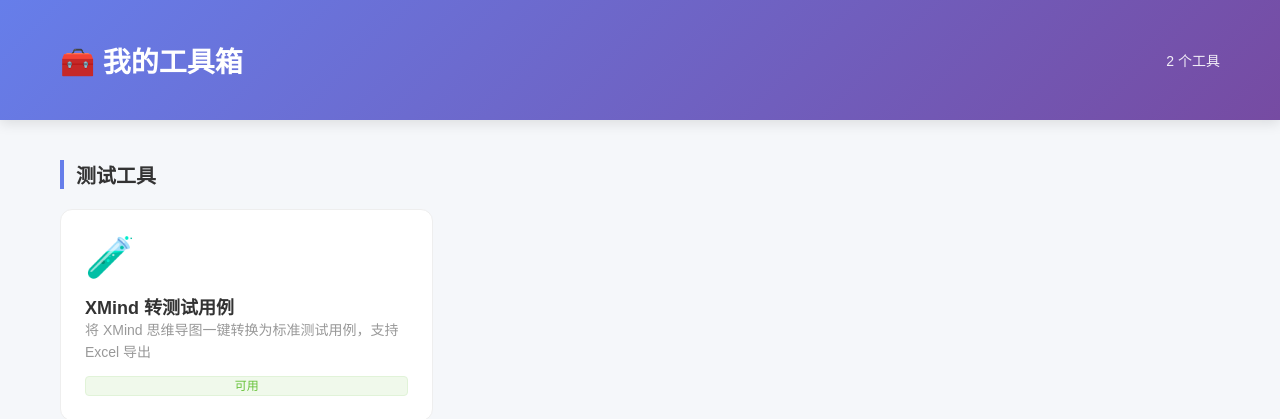
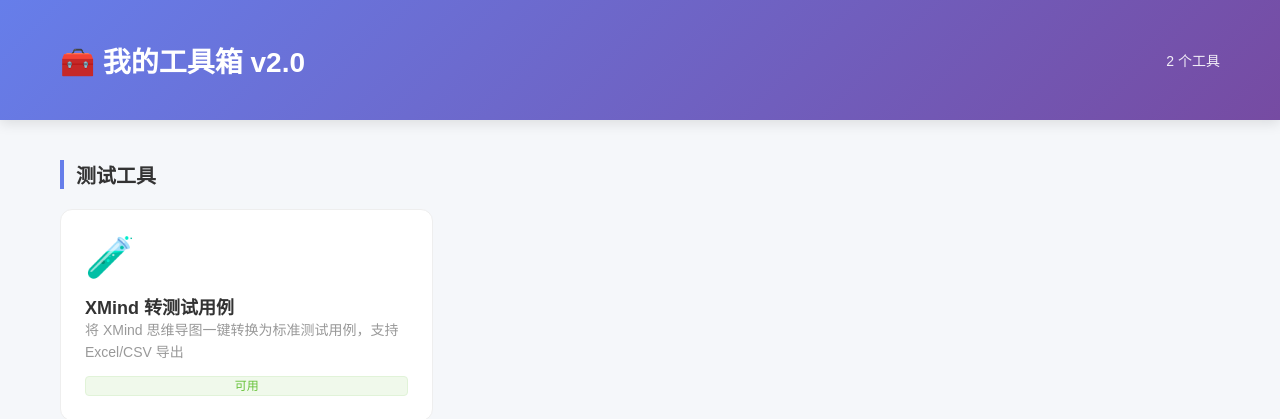
Before and after one commit to hizibo/my_person_website, a Vue app in the folder frontend/: page / in a window 1280 px wide. Shown: the top 419 px of the page. Built offline with nearby package versions, Linux system fonts and the light colour scheme; no server answers.

Commit message:
feat: 首页文案更新 - v2.0 标题 + XMind导出描述优化

```diff
--- a/frontend/src/views/Home.vue
+++ b/frontend/src/views/Home.vue
@@ -3,7 +3,7 @@
     <!-- 顶部导航 -->
     <div class="header">
       <div class="header-content">
-        <h1 class="logo">🧰 我的工具箱</h1>
+        <h1 class="logo">🧰 我的工具箱 v2.0</h1>
         <div class="tool-count">{{ tools.length }} 个工具</div>
       </div>
     </div>
@@ -51,7 +51,7 @@
     name: 'XMind 转测试用例',
     icon: '🧪',
     category: '测试工具',
-    description: '将 XMind 思维导图一键转换为标准测试用例，支持 Excel 导出',
+    description: '将 XMind 思维导图一键转换为标准测试用例，支持 Excel/CSV 导出',
     route: '/tools/xmind',
     status: 'online'
   },
```
